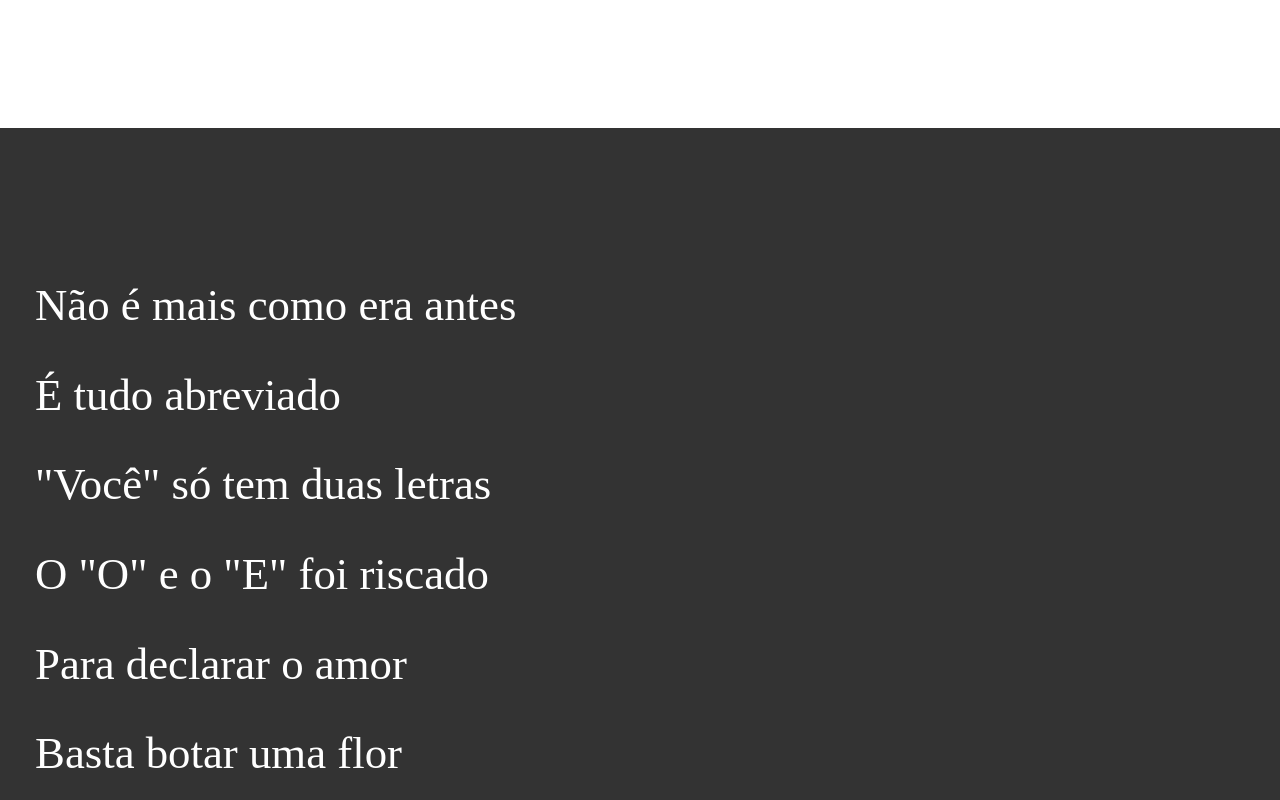
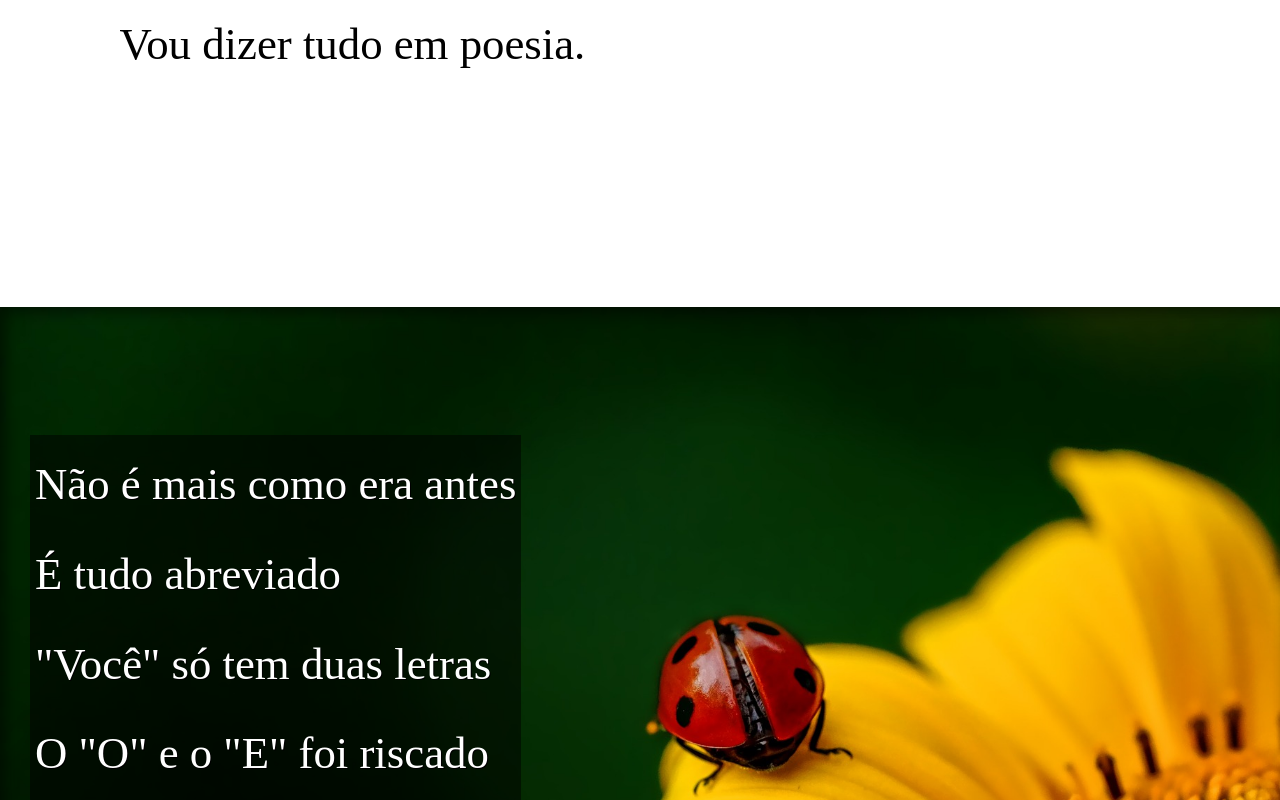
Before and after one commit to novon-boy/d012, a plain HTML site: page index.html in a window 1280 px wide. Shown: the part 1020-1820 px from the top of the page. Drawn offline with Linux system fonts and the light colour scheme.

Commit message:
update 4

```diff
--- a/index.html
+++ b/index.html
@@ -27,7 +27,7 @@
             </p>
         </section>
 
-        <section class="imagem">
+        <section class="imagem" id="img01">
             <p>
                 Não é mais como era antes<br>
                 É tudo abreviado<br>
@@ -62,7 +62,7 @@
             </p>
         </section>.
 
-        <section class="imagem">
+        <section class="imagem" id="img02">
             <p>
                 Tenho saudade das cartas<br>
                 Escritas com a própria mão<br>
--- a/style.css
+++ b/style.css
@@ -59,6 +59,10 @@ section{
     font-size: 3.5vw;
 }
 
+section > p{
+    padding: 2em;
+}
+
 .normal{
     background-color: white;
     color: black;
@@ -67,14 +71,26 @@ section{
 .imagem{
     background-color: rgb(51, 51, 51);
     color: white;
+    box-shadow: inset 6px 6px 13px 0px rgb(0, 0, 0, 0.473);
+    background-size: cover;
+}
+
+section.imagem > p{
+    display: inline-block;
+    padding: 5px;
+    background-color: rgb(0, 0, 0, 0.514);
+    text-shadow: 1px 1px 0px black;
 
 }
 
-.imagem > p{
-    display: inline-block;
-    padding: 5px;
-    background-color: rgb(0, 0, 0, 0,253);
+section#img01{
+    background-image: url('imagens/background001.jpg');
+    background-position: right center;
+}
 
+section#img02{
+    background-image: url('imagens/background002.jpg');
+    background-position: right center;
 }
 
 footer{
```
